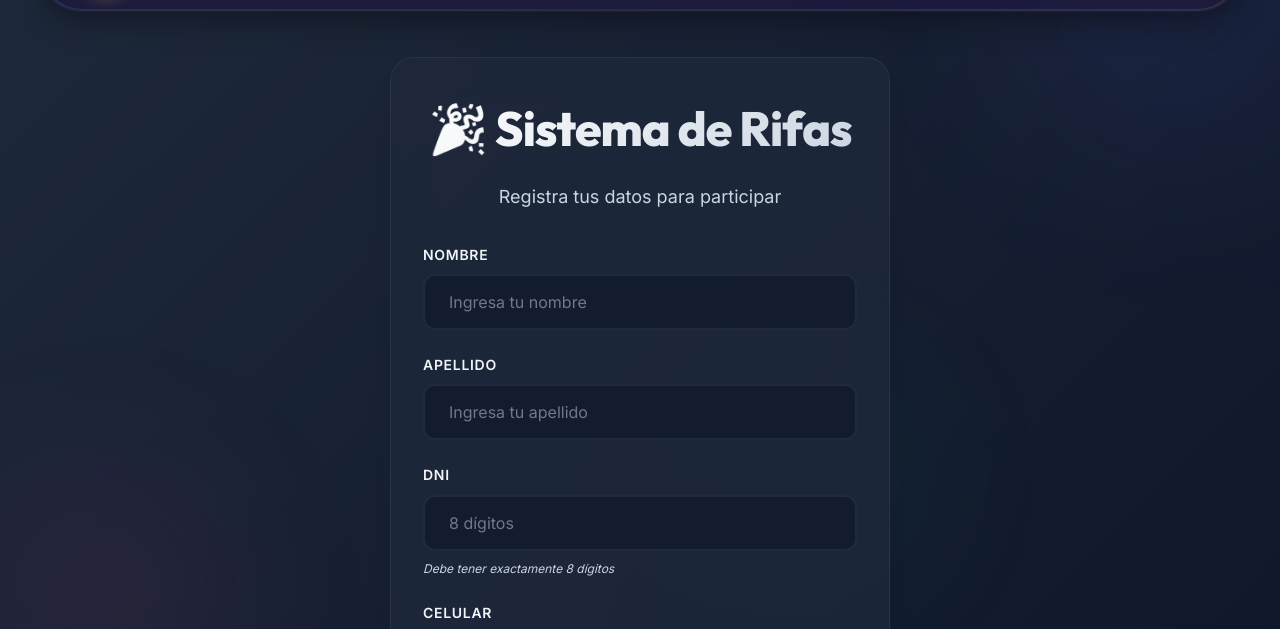
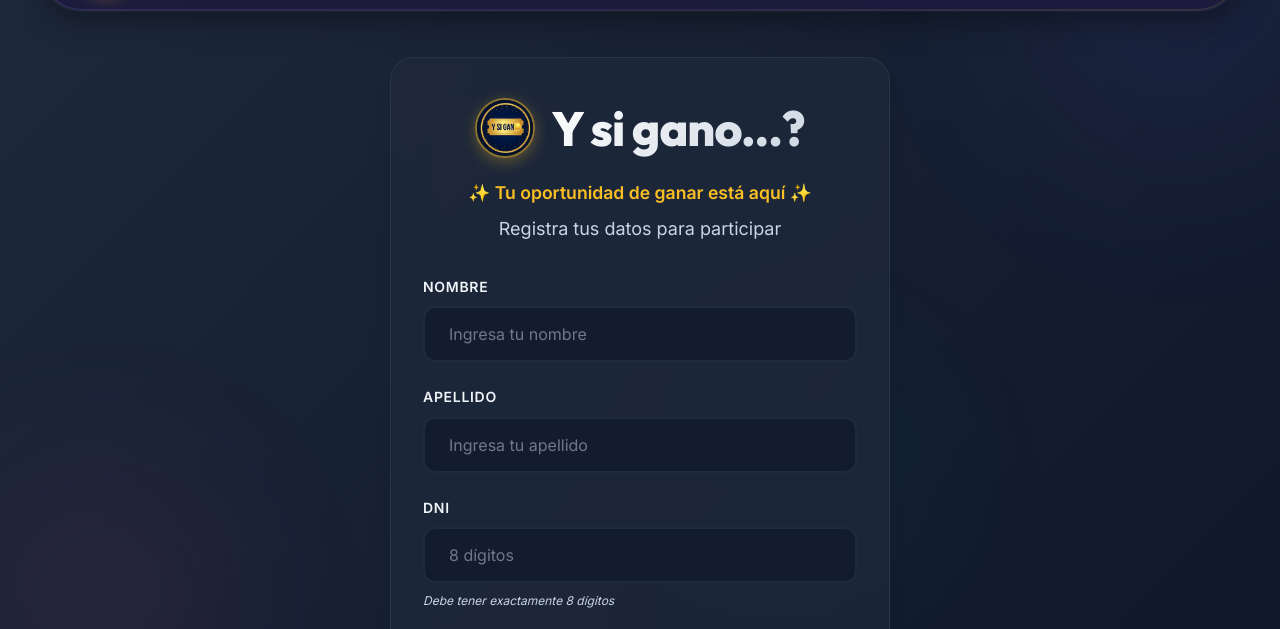
Before and after one commit to josebacilio2004/sistema_rifas, a plain HTML site: page docs/rifas.html in a window 1280 px wide. Shown: the part 93-722 px from the top of the page. Drawn offline with nearby package versions, Linux system fonts and the light colour scheme; no server answers.

Commit message:
feat: Update registration form with brand logo and motivational tagline

```diff
--- a/docs/rifas.html
+++ b/docs/rifas.html
@@ -56,7 +56,15 @@
         <section id="registration-section" class="section">
             <div class="card card-large">
                 <div class="card-header">
-                    <h1 class="title">🎉 Sistema de Rifas</h1>
+                    <div
+                        style="display: flex; align-items: center; justify-content: center; gap: 16px; margin-bottom: 12px;">
+                        <img src="assets/marca/ysigano.jpeg" alt="Y si gano?"
+                            style="width: 60px; height: 60px; border-radius: 50%; object-fit: cover; box-shadow: 0 4px 15px rgba(251, 191, 36, 0.3); border: 2px solid rgba(251, 191, 36, 0.5);">
+                        <h1 class="title" style="margin: 0;">Y si gano...?</h1>
+                    </div>
+                    <p class="subtitle"
+                        style="font-size: 1.1rem; color: #fbbf24; font-weight: 600; margin-bottom: 8px;">✨ Tu
+                        oportunidad de ganar está aquí ✨</p>
                     <p class="subtitle">Registra tus datos para participar</p>
                 </div>
 
```
